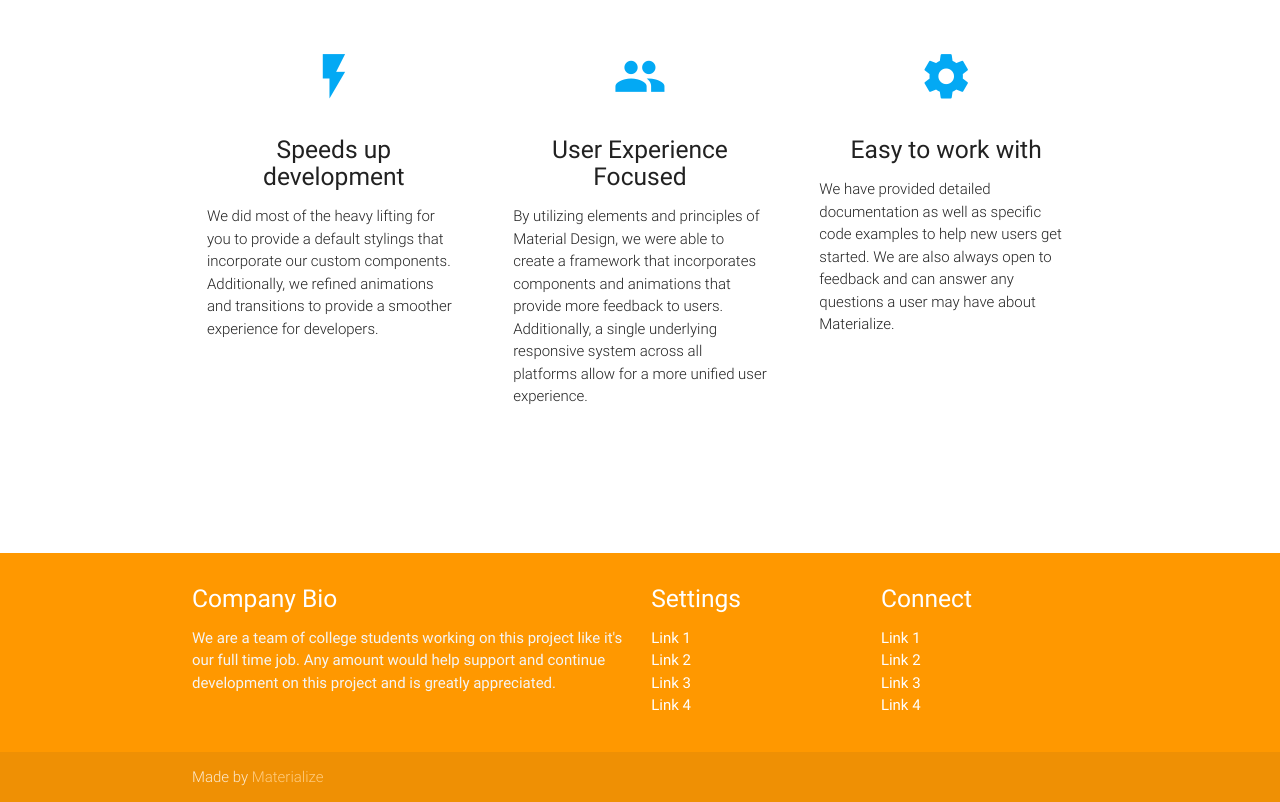
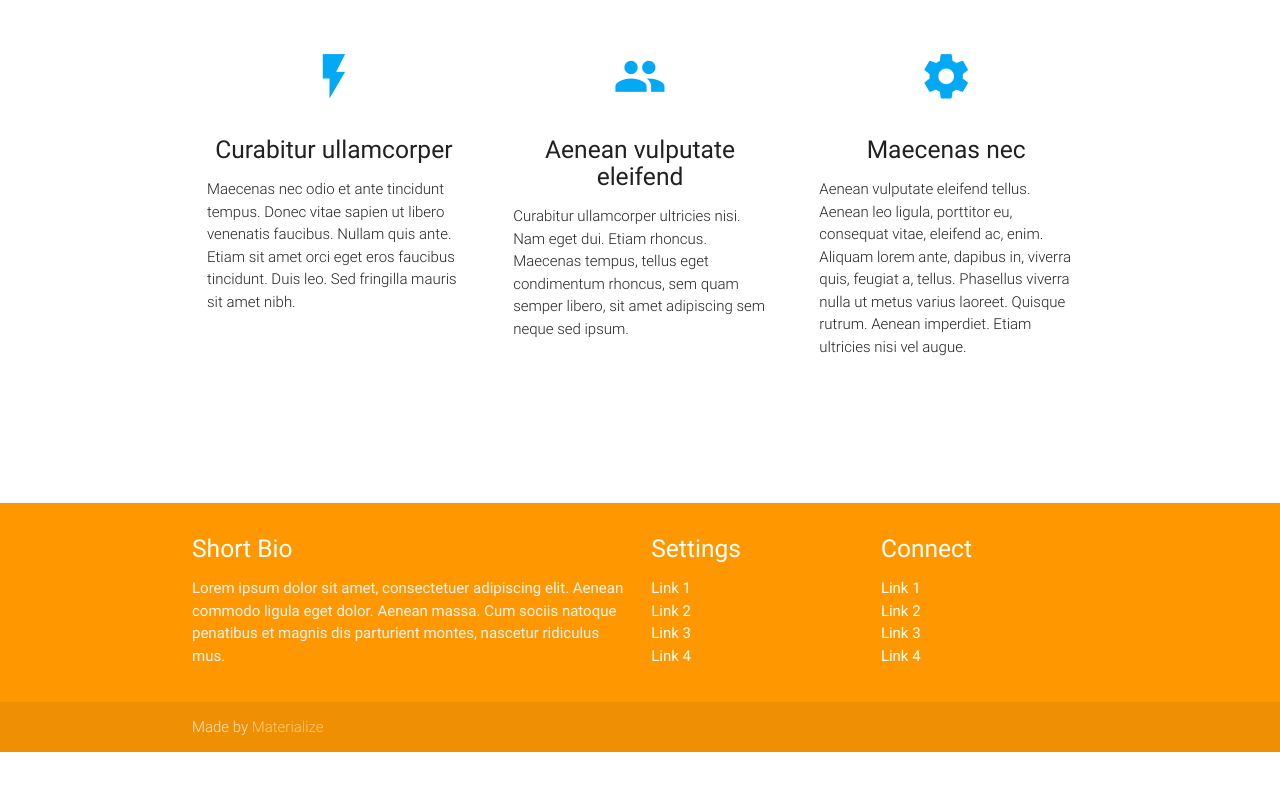
Before and after one commit to kxwang/kxwang.github.io, a plain HTML site: page index.html in a window 1280 px wide. Shown: the part 2160-2962 px from the top of the page. After the commit the page ends 2912 px from the top, so only its background shows below. Drawn offline with nearby package versions, Linux system fonts and the light colour scheme.

Commit message:
update text

```diff
--- a/index.html
+++ b/index.html
@@ -160,27 +160,27 @@
         <div class="col s12 m4">
           <div class="icon-block">
             <h2 class="center light-blue-text"><i class="material-icons">flash_on</i></h2>
-            <h5 class="center">Speeds up development</h5>
+            <h5 class="center">Curabitur ullamcorper</h5>
 
-            <p class="light">We did most of the heavy lifting for you to provide a default stylings that incorporate our custom components. Additionally, we refined animations and transitions to provide a smoother experience for developers.</p>
+            <p class="light">Maecenas nec odio et ante tincidunt tempus. Donec vitae sapien ut libero venenatis faucibus. Nullam quis ante. Etiam sit amet orci eget eros faucibus tincidunt. Duis leo. Sed fringilla mauris sit amet nibh.</p>
           </div>
         </div>
 
         <div class="col s12 m4">
           <div class="icon-block">
             <h2 class="center light-blue-text"><i class="material-icons">group</i></h2>
-            <h5 class="center">User Experience Focused</h5>
+            <h5 class="center">Aenean vulputate eleifend</h5>
 
-            <p class="light">By utilizing elements and principles of Material Design, we were able to create a framework that incorporates components and animations that provide more feedback to users. Additionally, a single underlying responsive system across all platforms allow for a more unified user experience.</p>
+            <p class="light">Curabitur ullamcorper ultricies nisi. Nam eget dui. Etiam rhoncus. Maecenas tempus, tellus eget condimentum rhoncus, sem quam semper libero, sit amet adipiscing sem neque sed ipsum.</p>
           </div>
         </div>
 
         <div class="col s12 m4">
           <div class="icon-block">
             <h2 class="center light-blue-text"><i class="material-icons">settings</i></h2>
-            <h5 class="center">Easy to work with</h5>
+            <h5 class="center">Maecenas nec</h5>
 
-            <p class="light">We have provided detailed documentation as well as specific code examples to help new users get started. We are also always open to feedback and can answer any questions a user may have about Materialize.</p>
+            <p class="light">Aenean vulputate eleifend tellus. Aenean leo ligula, porttitor eu, consequat vitae, eleifend ac, enim. Aliquam lorem ante, dapibus in, viverra quis, feugiat a, tellus. Phasellus viverra nulla ut metus varius laoreet. Quisque rutrum. Aenean imperdiet. Etiam ultricies nisi vel augue.</p>
           </div>
         </div>
       </div>
@@ -197,8 +197,8 @@
     <div class="container">
       <div class="row">
         <div class="col l6 s12">
-          <h5 class="white-text">Company Bio</h5>
-          <p class="grey-text text-lighten-4">We are a team of college students working on this project like it's our full time job. Any amount would help support and continue development on this project and is greatly appreciated.</p>
+          <h5 class="white-text">Short Bio</h5>
+          <p class="grey-text text-lighten-4">Lorem ipsum dolor sit amet, consectetuer adipiscing elit. Aenean commodo ligula eget dolor. Aenean massa. Cum sociis natoque penatibus et magnis dis parturient montes, nascetur ridiculus mus. </p>
 
 
         </div>
```
